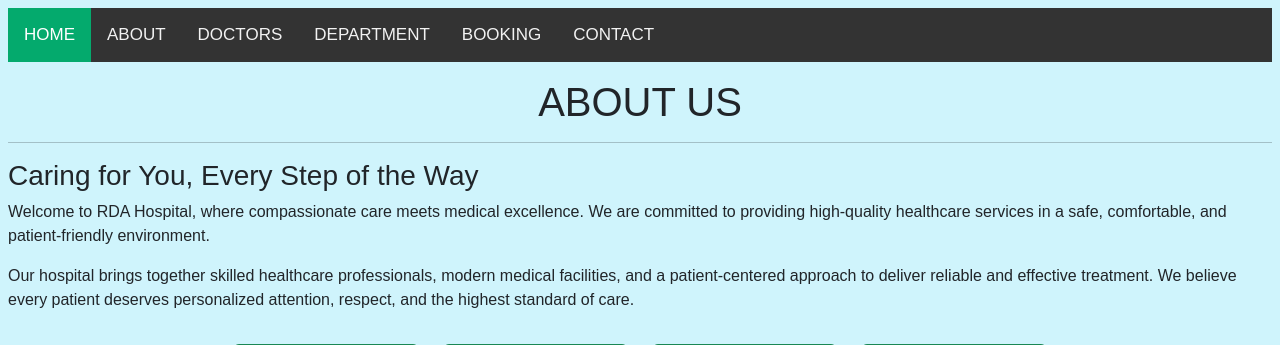
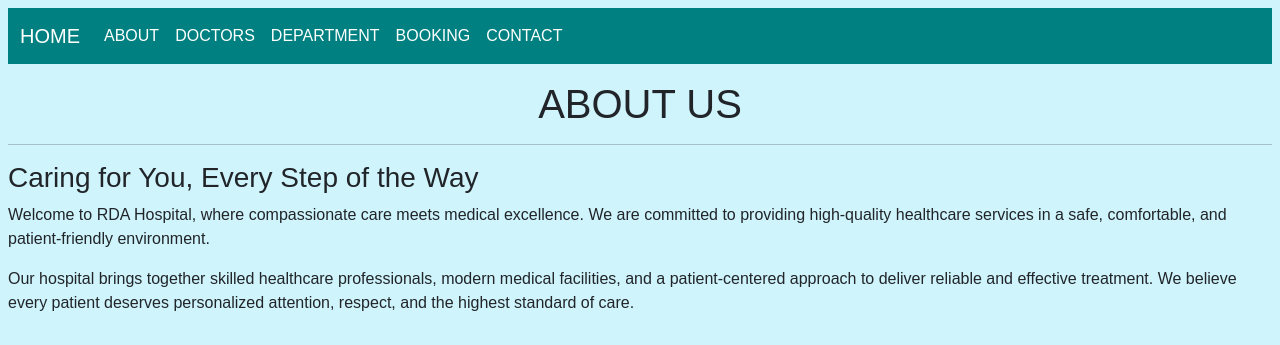
Before and after one commit to Anupama-raju/Hospital-Management, a Django app: template tennis/members/templates/about.html in a window 1280 px wide. Shown: the top 345 px of the page. Run offline with Django 3.2, Linux system fonts and the light colour scheme; the template is opened without the code that fills it, so the values that code supplies are empty.

Commit message:
new change

```diff
--- a/tennis/members/templates/base.html
+++ b/tennis/members/templates/base.html
@@ -8,15 +8,34 @@
         <script src="{% static 'js/validations.js' %}"></script>
     </head>
     <body class="bg-info-subtle p-2 text-dark bg-opacity-25">
-        <div class="topnav">
-            <a class="active" href="{% url 'home' %}">HOME</a>
-            <a href="{% url 'about' %}">ABOUT</a>
-            <a href="{% url 'doctors' %}">DOCTORS</a>
-            <a href="{% url 'dept' %}">DEPARTMENT</a>
-            <a href="{% url 'booking' %}">BOOKING</a>
-            <a href="{% url 'contact' %}">CONTACT</a>
-            {% comment %} <a style="float: right;" href="{% url 'login' %}">LOGOUT</a> {% endcomment %}
-        </div>
+        <nav class="navbar navbar-expand-lg navbar-dark" style="background-color: #008080">
+            <div class="container-fluid">
+                <a class="navbar-brand" href="{% url 'home' %}" style="color: white;">HOME</a>
+                <button class="navbar-toggler" type="button" data-bs-toggle="collapse" data-bs-target="#navbarNav" aria-controls="navbarNav" aria-expanded="false" aria-label="Toggle navigation">
+                    <span class="navbar-toggler-icon"></span>
+                </button>
+                <div class="collapse navbar-collapse" id="navbarNav" style="color: white;">
+                    <ul class="navbar-nav">
+                        <li class="nav-item">
+                            <a class="nav-link" href="{% url 'about' %}" style="color: white;">ABOUT</a>
+                        </li>
+                        <li class="nav-item">
+                            <a class="nav-link" href="{% url 'doctors' %}" style="color: white;">DOCTORS</a>
+
+                        </li>
+                        <li class="nav-item">
+                            <a class="nav-link" href="{% url 'dept' %}" style="color: white;">DEPARTMENT</a>
+                        </li>
+                        <li class="nav-item">
+                            <a class="nav-link" href="{% url 'booking' %}" style="color: white;">BOOKING</a>
+                        </li>
+                        <li class="nav-item">
+                            <a class="nav-link" href="{% url 'contact' %}" style="color: white;">CONTACT</a>
+                        </li>
+                    </ul>
+                </div>
+            </div>
+        </nav>
 
         {% block content %}
         {% endblock %}
--- a/tennis/static/css/style.css
+++ b/tennis/static/css/style.css
@@ -2,38 +2,23 @@ body {
   margin: 0;
   font-family: Arial, Helvetica, sans-serif;
 }
-
-.topnav {
-  overflow: hidden;
-  background-color: #333;
+/* for base.html */
+.navbar-brand:hover,.nav-link:hover {
+    background-color: #046072;
+    border-radius: 5px;
+    transition: 0.3s ease;
+    padding-left: 10px;
+    padding-right: 10px;
 }
 
-.topnav a {
-  float: left;
-  color: #f2f2f2;
-  text-align: center;
-  padding: 14px 16px;
-  text-decoration: none;
-  font-size: 17px;
-}
-
-.topnav a:hover {
-  background-color: #ddd;
-  color: black;
-}
-
-.topnav a.active {
-  background-color: #04AA6D;
-  color: white;
-}
-
-form label {
+/* form label {
       display: block;
       text-align: left;
       margin-top: 25px;
       margin-bottom: 8px;
-}
+} */
 
+/* for doctors.html */
 .doc_image{
     width:100%;
     height: 350px;
```
Also changed, not shown: tennis/db.sqlite3.
